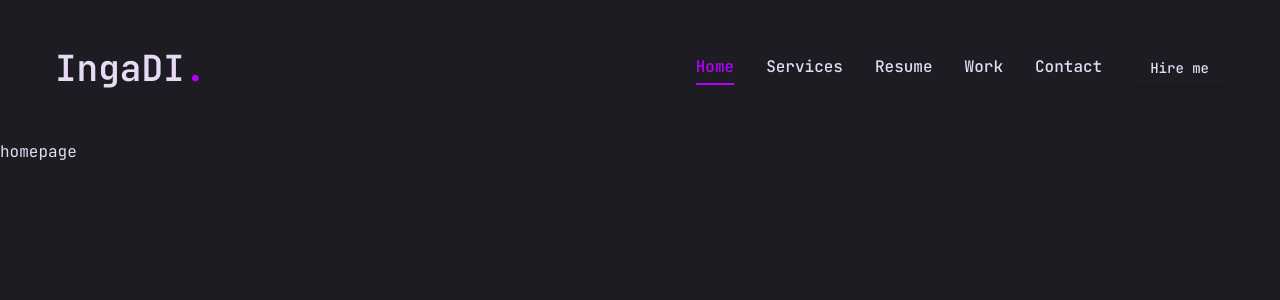
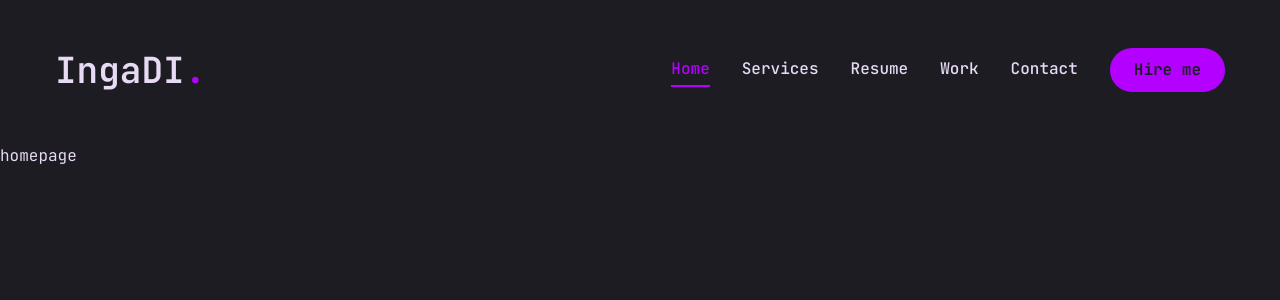
Before and after one commit to inga-divra/ingadi-portfolio, a Next.js app: page / in a window 1280 px wide. Shown: the top 300 px of the page. Built offline with nearby package versions, Linux system fonts and the light colour scheme.

Commit message:
Updated Button UI component styles: added hover effect with color #E7DAF5 for default variant, adjusted sizes with padding and height values, and applied uppercase and tracking for lg size.

```diff
--- a/components/Header.jsx
+++ b/components/Header.jsx
@@ -20,7 +20,7 @@
                     <Link href='/contact'>
                         <Button>
                             Hire me
-                        </Button>
+                        </Button >
                     </Link>
                 </div>
                 {/* mobile nav */}
--- a/components/ui/button.jsx
+++ b/components/ui/button.jsx
@@ -5,26 +5,20 @@
 import { cn } from "@/lib/utils"
 
 const buttonVariants = cva(
-  "inline-flex items-center justify-center whitespace-nowrap rounded-md text-sm font-medium transition-colors focus-visible:outline-none focus-visible:ring-1 focus-visible:ring-ring disabled:pointer-events-none disabled:opacity-50",
+  "inline-flex items-center justify-center whitespace-nowrap rounded-full text-base font-semibold ring-offset-white transition-colors",
   {
     variants: {
       variant: {
         default:
-          "bg-primary text-primary-foreground shadow hover:bg-primary/90",
-        destructive:
-          "bg-destructive text-destructive-foreground shadow-sm hover:bg-destructive/90",
+          "bg-accent text-primary hover:bg-accent-hover hover:text-[#E7DAF5]",
+        primary: "bg-primary text-[#E7DAF5]",
         outline:
-          "border border-input bg-background shadow-sm hover:bg-accent hover:text-accent-foreground",
-        secondary:
-          "bg-secondary text-secondary-foreground shadow-sm hover:bg-secondary/80",
-        ghost: "hover:bg-accent hover:text-accent-foreground",
-        link: "text-primary underline-offset-4 hover:underline",
+          "border border-accent bg-transparent text-accent hover:bg-accent hover:text-primary",
       },
       size: {
-        default: "h-9 px-4 py-2",
-        sm: "h-8 rounded-md px-3 text-xs",
-        lg: "h-10 rounded-md px-8",
-        icon: "h-9 w-9",
+        default: "h-[44px] px-6",
+        md: "h-[48px] px-6",
+        lg: "h-[56px] px-8 text-sm uppercase tracking-[2px]",
       },
     },
     defaultVariants: {
--- a/tailwind.config.js
+++ b/tailwind.config.js
@@ -27,7 +27,7 @@
         primary: '#1c1c22',
         accent: {
           DEFAULT: '#b300ff',
-          hover: '#00e187',
+          hover: '#9d00e1',
         },
       },
 
```
